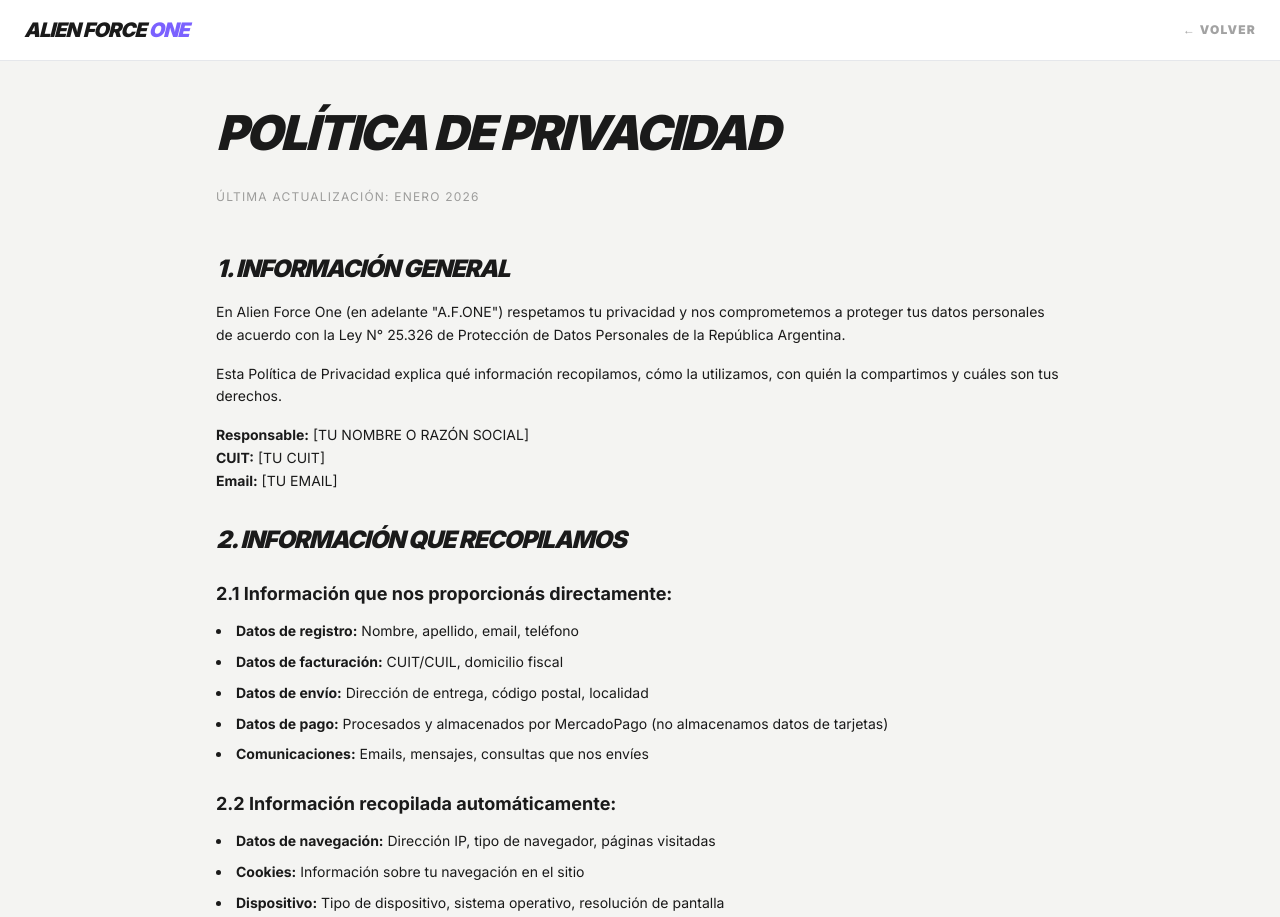
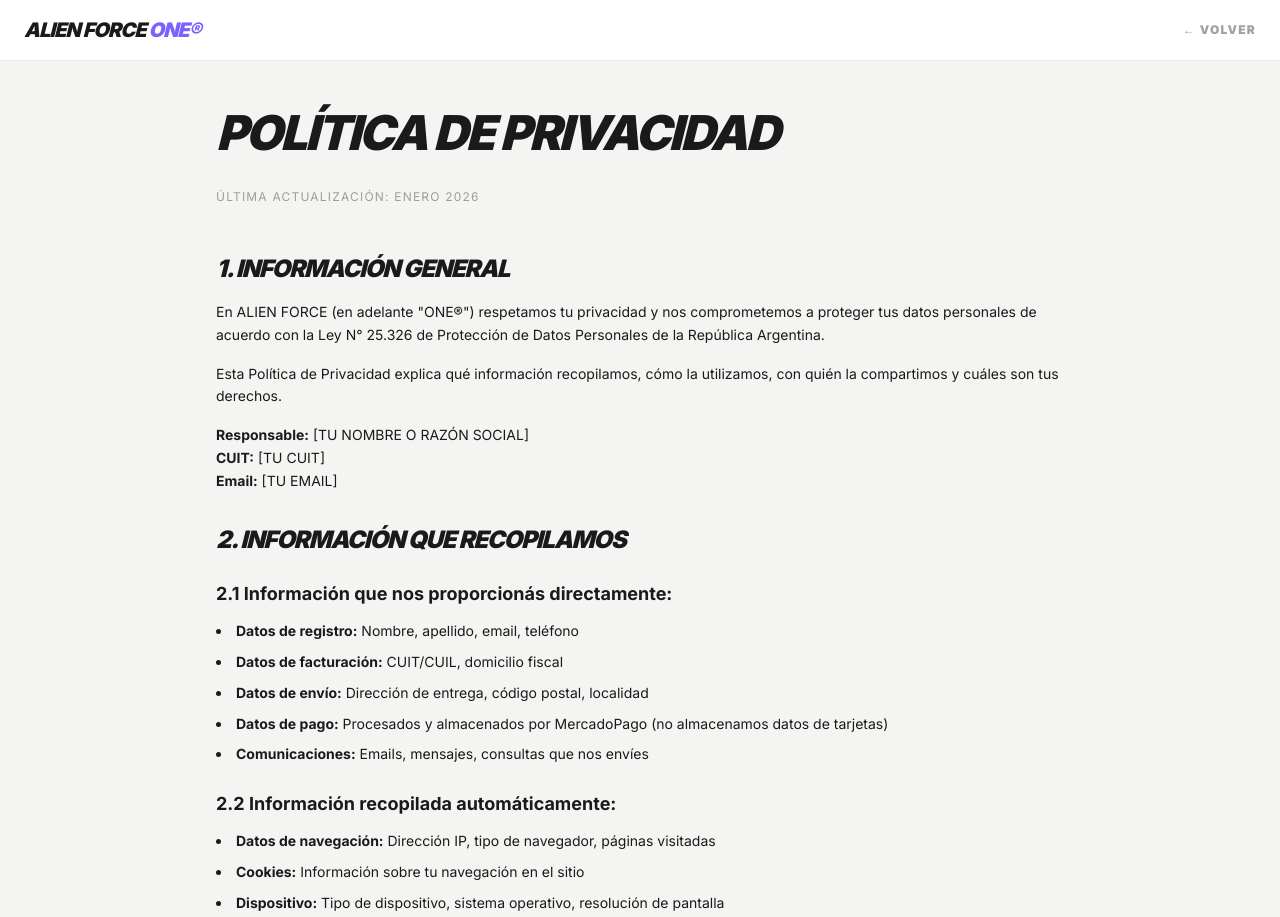
Before and after one commit to AlienForceOne/alien-force-one, a website: page privacidad.html in a window 1280 px wide. Shown: the top 917 px of the page. Drawn offline with nearby package versions, Linux system fonts and the light colour scheme.

Commit message:
Update privacidad.html

```diff
--- a/privacidad.html
+++ b/privacidad.html
@@ -14,7 +14,7 @@
 <body>
 
     <nav class="bg-white border-b px-6 py-4 flex justify-between items-center sticky top-0 z-50">
-        <div class="text-xl street-title italic">ALIEN FORCE <span class="text-[#7B61FF]">ONE</span></div>
+        <div class="text-xl street-title italic">Alien Force  <span class="text-[#7B61FF]">ONE®</span></div>
         <a href="index.html" class="text-xs font-black uppercase tracking-widest opacity-40 hover:opacity-100 transition">← Volver</a>
     </nav>
 
@@ -25,7 +25,7 @@
         <div class="space-y-8 text-sm leading-relaxed">
             <section>
                 <h2 class="text-2xl street-title italic mb-4">1. INFORMACIÓN GENERAL</h2>
-                <p class="mb-4">En Alien Force One (en adelante "A.F.ONE") respetamos tu privacidad y nos comprometemos a proteger tus datos personales de acuerdo con la Ley N° 25.326 de Protección de Datos Personales de la República Argentina.</p>
+                <p class="mb-4">En ALIEN FORCE (en adelante "ONE®") respetamos tu privacidad y nos comprometemos a proteger tus datos personales de acuerdo con la Ley N° 25.326 de Protección de Datos Personales de la República Argentina.</p>
                 <p class="mb-4">Esta Política de Privacidad explica qué información recopilamos, cómo la utilizamos, con quién la compartimos y cuáles son tus derechos.</p>
                 <p><strong>Responsable:</strong> [TU NOMBRE O RAZÓN SOCIAL]</p>
                 <p><strong>CUIT:</strong> [TU CUIT]</p>
```
